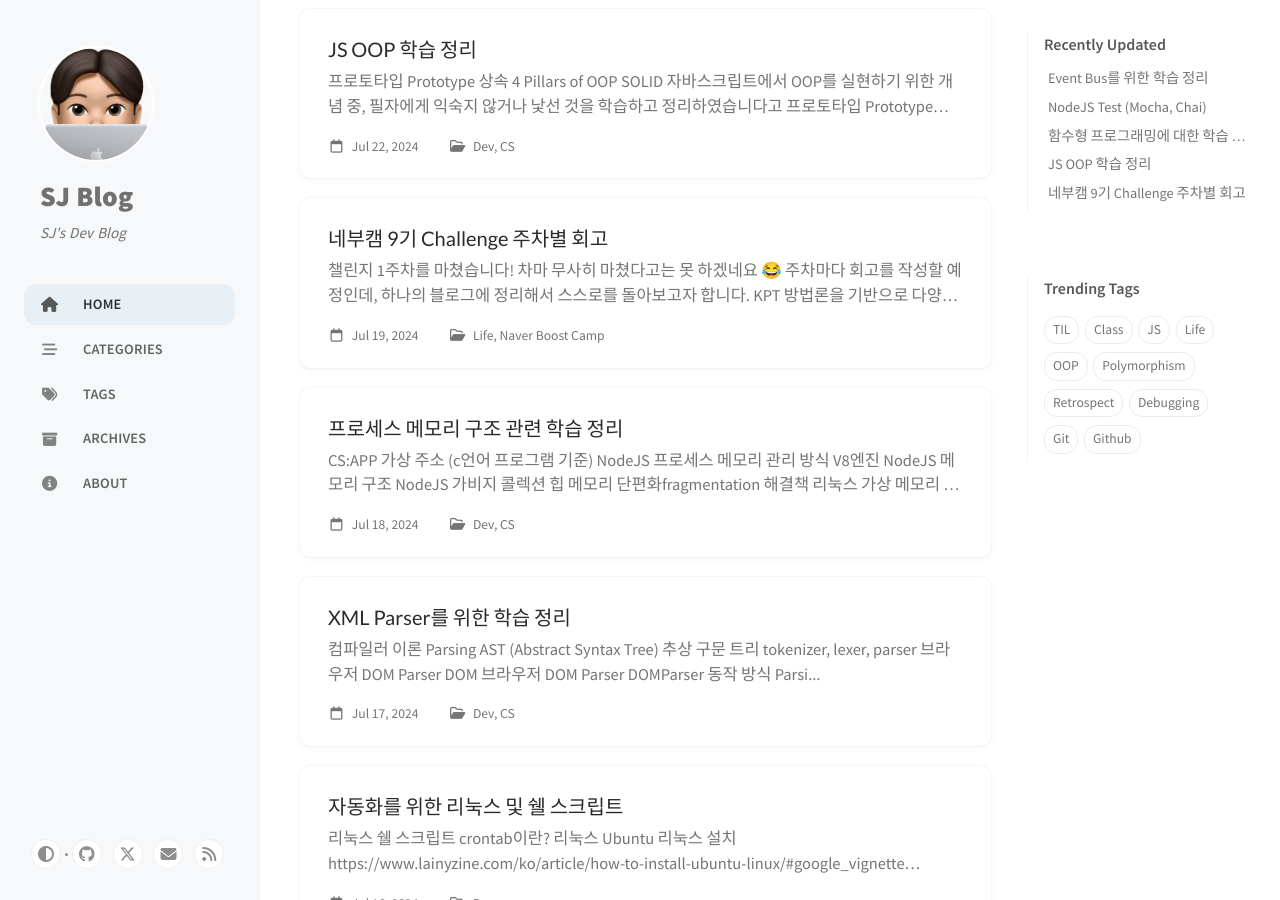
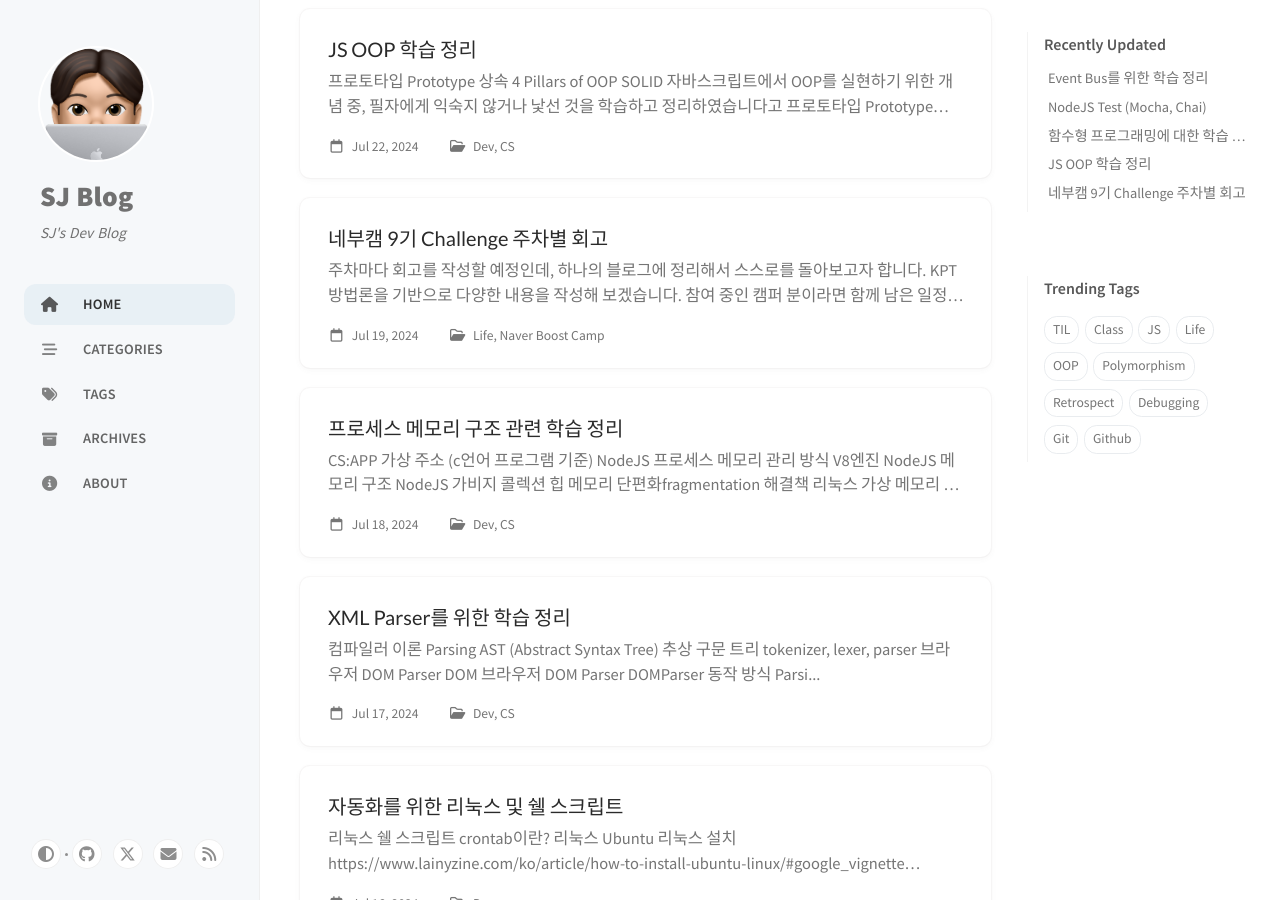
Before and after one commit to sjy2335/sjy2335.github.io, a Jekyll site: the page built from index.html, in a window 1280 px wide and 900 px high, scrolled down 597 px. Built offline with Jekyll 4.4.1, drawn with Linux system fonts in a browser that asks for light colours; cached includes are drawn as plain includes; some of the changed lines change nothing that is shown.

Commit message:
docs: edit challenge weekly retro

```diff
--- a/_posts/2024-07-21-Challenge-Weekly-Retrospect.md
+++ b/_posts/2024-07-21-Challenge-Weekly-Retrospect.md
@@ -7,7 +7,6 @@
 
 ![alt text](../assets/img/240721-images/burn-white.png)
 
-챌린지 1주차를 마쳤습니다! 차마 무사히 마쳤다고는 못 하겠네요 😂
 주차마다 회고를 작성할 예정인데, 하나의 블로그에 정리해서 스스로를 돌아보고자 합니다.
 KPT 방법론을 기반으로 다양한 내용을 작성해 보겠습니다.
 참여 중인 캠퍼 분이라면 함께 남은 일정들도 이겨내보아요..ㅎㅎ
@@ -34,10 +33,10 @@
 
 **💡 PROBLEM (문제가 되는 것)**
 
-- P1. 구현과 학습의 균형을 잡지 못하였다.
+- P1. 구현과 학습의 균형을 잡지 못하였다. **&rarr; 2주차 개선**
 - P2. 문제 해결에만 집중하여 커뮤니티에 기여하지 못하였다.
-- P3. 프로그램 이해가 아닌 산출물만을 위한 요구사항 분석, 설계 과정이 있었다.
-- P4. 학습 정리의 가독성이 좋지 않다.
+- P3. 프로그램 이해가 아닌 산출물만을 위한 요구사항 분석, 설계 과정이 있었다. **&rarr; 2주차 개선**
+- P4. 학습 정리의 가독성이 좋지 않다. **&rarr; 2주차 개선**
 
 **💡 TRY (문제에 대응해 시도할 것)**
 
@@ -47,7 +46,7 @@
   - 피어 세션 시간이 부족하다는 것은 핑계, 다른 시간에라도 동료의 코드를 읽어보고 정리해 본다.
 - S3. 형식에 집착하지 말고, 손으로 그려보며 동작 흐름을 이해하고 설계를 대비한다.
   - 설계 과정을 위해, 요구사항을 만족하는 조건을 따져본다.
-- S4. 아침 시간이 짧으니 코드를 전부 읽을 시간은 적다. 나 역시 피어 세션에 도움을 받기 위해서는 TL;DR 버전을 추가한다.
+- S4. 아침 시간이 짧으니 코드를 전부 읽을 시간은 적다. 나 역시 피어 세션에 도움을 받기 위해서는 TL;DR 버전(구현 설명)을 추가한다.
 
 베이직에 비해 매우 어려운 난이도에 첫 날부터 방심했고, 하루하루 많은 어려움을 겪었던 것 같습니다. 그럼에도 내가 잘하는 것과 못하는 것을 알아볼 수 있었고 멋진 동료 분들 덕분에 힘을 내고 고쳐나갈 수 있었습니다.
 
@@ -59,6 +58,33 @@
 
 ## 2주차
 
+**💡 KEEP (지속할 것)**
+
+- 문제 해결 과정에 대한 몰입을 이룬다.
+- 나의 상태를 파악하고 필요한 휴식을 취한다.
+  - 숏츠, 릴스, SNS ❌
+  - 독서, 명상, 파워냅, 산책 등 도움이 되는 휴식 ⭕️
+- 학습 및 각 문제 해결 과정에 마감 기한을 정해둔다.
+
+**💡 PROBLEM (문제가 되는 것)**
+
+- P1. 문제 해결에만 집중하여 커뮤니티에 기여하지 못하였다. 줌 라운지 혹은 우리 팀의 회의실은 자주 참여하였다. 다만, 단체 카톡방에서도 말을 별로 하지 않는 나에게 여전히 슬랙은 어렵다.. 심지어 의문점이 생겼을 때 찾아보면 이미 관련 논의가 슬랙에 있어 공감 표시를 누르고 나오는 것 같다.
+- P2. 문제 해결을 위한 학습과 학습 정리를 별개로 진행하고 있다.
+- P3. 협업 중 의사 결정에 기준이 부족하다.
+
+**💡 TRY (문제에 대응해 시도할 것)**
+
+- S1. 좋은 자료와 의문점은 빠르게 공유하자. 스스로 성장하고 커뮤니티에 좋은 영향을 주는 개발자!
+- S2. 급하다 하더라도 정해진 학습 시간에는 간단한 정리를 통한 이해 확인을 함께한다.
+- S3. 협업을 하게 된다면 본격적인 작업 시작 이전에, 문제 해결 성향을 나누고 의사 결정의 기준을 정한다.
+  - 목표와 세부적인 목표, 추구하는 가치를 정한다 (ex. 빠른 해결, 현실과 밀접한 결과물, 코드 품질, ...)
+
+벌써 부스트캠프 챌린지의 2주차가 지나갔네요. 너무 어려워 머리를 싸맨 날도 있었지만, 원활히 진행한 미션도 있었고 분명 1주차에 비해 챌린지라는 멋진 환경에 적응해낸 것 같습니다. 함께 이 길을 가고 있는 동료들이 있고, 주말에는 부족한 잠을 보충하며 1주간의 스프린트를 갈무리할 수 있다는 점이 위로가 됩니다. 다만 방심하지 않으려 합니다. 다양한 협업 미션에서 잘 들어주면서도 활발한 소통을 이루려 하지만, 의사 결정이나 손발을 맞추는 일은 어려운 것 같습니다. 앞으로도 많은 협업이 예정되어 있는 것 같은데, 긴장을 가지면서도 침착하게 나아가야 할 것 같습니다.
+
+하루하루 다루는 내용이 다른 교육 기관에서는 몇 주에서 한 학기 동안 배우는 내용도 있으니, 내용을 전부 내 것으로 만드는 것은 불가능하다고 생각합니다. 그럼에도 불구하고 빠른 호흡에 내가 부족한 점을 찾고 문제를 해결하기 위해 필요한 점을 빠르게 학습하는 연습이 되는 것 같습니다. 기록해둔 부족한 점들은 주말을 활용해 채우고 있습니다.
+
+벌써 절반이 지나가고, 이렇게 시간이 빠르게 간다면 남은 2주도 금방일 것 같네요. 누가 찾아와서 보고 계실지 모르지만, 부스트캠프 구성원 여러분 모두 화이팅해봐요 :)
+
 ## 3주차
 
 ## 4주차
```
